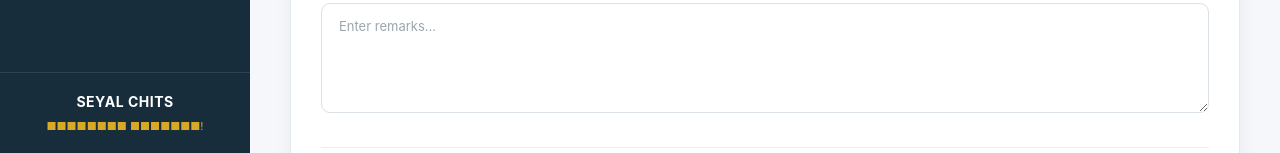
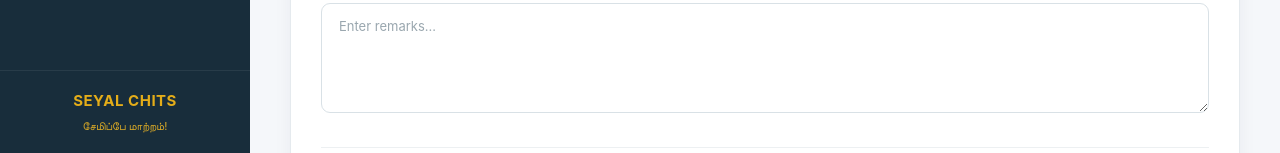
Before and after one commit to kishoreofficials24-prog/seyal-chits, a React (Create React App) app: page /payment in a window 1280 px wide. Shown: the part 647-800 px from the top of the page. Built offline with nearby package versions, Linux system fonts and the light colour scheme; no server answers.

Commit message:
Update reports payment procedure and settings

```diff
--- a/src/pages/CombinedReport.jsx
+++ b/src/pages/CombinedReport.jsx
@@ -561,7 +561,7 @@ function CombinedReport() {
 
         <div className="sidebar-footer">
           <strong>SEYAL CHITS</strong>
-          <span>■■■■■■■■ ■■■■■■■!</span>
+          <span> சேமிப்பே மாற்றம்!</span>
         </div>
 
       </aside>
--- a/src/pages/FutureChitReport.jsx
+++ b/src/pages/FutureChitReport.jsx
@@ -513,7 +513,7 @@ function FutureChitReport() {
 
         <div className="sidebar-footer">
           <strong>SEYAL CHITS</strong>
-          <span>■■■■■■■■ ■■■■■■■!</span>
+          <span> சேமிப்பே மாற்றம்!</span>
         </div>
 
       </aside>
--- a/src/pages/NormalChitReport.jsx
+++ b/src/pages/NormalChitReport.jsx
@@ -969,7 +969,7 @@ function NormalChitReport() {
           </strong>
 
           <span>
-                            !
+             சேமிப்பே மாற்றம்!
 
 
 
--- a/src/pages/Payment.css
+++ b/src/pages/Payment.css
@@ -148,29 +148,21 @@ body,
 
 .payment-wrapper .sidebar-footer {
   margin-top: auto;
-
   padding: 20px;
-
   display: flex;
   flex-direction: column;
-
   gap: 4px;
-
-  border-top: 1px solid rgba(255, 255, 255, 0.1);
+  color: #ffffff;
 }
 
 .payment-wrapper .sidebar-footer strong {
-  color: #ffffff;
-
-  font-size: 14px;
-
+  font-size: 15px;
   letter-spacing: 0.5px;
 }
 
 .payment-wrapper .sidebar-footer span {
+  font-size: 11px;
   color: #d8a927;
-
-  font-size: 11px;
 }
 
 /* =========================================================
--- a/src/pages/Payment.jsx
+++ b/src/pages/Payment.jsx
@@ -635,7 +635,7 @@ function Payment() {
           </strong>
 
           <span>
-            ■■■■■■■■ ■■■■■■■!
+            சேமிப்பே மாற்றம்!
           </span>
 
         </div>
--- a/src/pages/PaymentPlanReport.jsx
+++ b/src/pages/PaymentPlanReport.jsx
@@ -772,7 +772,7 @@ function PaymentPlanReport() {
           </strong>
 
           <span>
-            ■■■■■■■■ ■■■■■■■!
+             சேமிப்பே மாற்றம்!
           </span>
 
         </div>
--- a/src/pages/PaymentReport.jsx
+++ b/src/pages/PaymentReport.jsx
@@ -494,7 +494,7 @@ function PaymentReport() {
 
         <div className="sidebar-footer">
           <strong>SEYAL CHITS</strong>
-          <span>■■■■■■■■ ■■■■■■■!</span>
+          <span> சேமிப்பே மாற்றம்!</span>
         </div>
       </aside>
 
--- a/src/pages/Procedure.jsx
+++ b/src/pages/Procedure.jsx
@@ -668,7 +668,7 @@ function NewChit() {
         <div className="sidebar-footer">
           <strong>SEYAL CHITS</strong>
           <span>
-                            !
+             சேமிப்பே மாற்றம்!
           </span>
         </div>
 
--- a/src/pages/Reports.css
+++ b/src/pages/Reports.css
@@ -143,7 +143,7 @@
 
   gap: 4px;
 
-  color: #ffffff;
+  color: #f7f1f1;
 }
 
 .reports-home-page .sidebar-footer strong {
@@ -155,7 +155,7 @@
 .reports-home-page .sidebar-footer span {
   font-size: 11px;
 
-  color: #d8a927;
+  color: #edb320;
 }
 
 
--- a/src/pages/Settings.css
+++ b/src/pages/Settings.css
@@ -138,6 +138,10 @@
    SIDEBAR FOOTER
    ========================================================= */
 
+/* =========================================================
+   SIDEBAR FOOTER
+   ========================================================= */
+
 .settings-page .settings-sidebar-footer {
   margin-top: auto;
 
@@ -149,12 +153,16 @@
   gap: 4px;
 
   color: #ffffff;
+
+  text-align: center;
 }
 
 .settings-page .settings-sidebar-footer strong {
   font-size: 15px;
 
   letter-spacing: 0.5px;
+
+  color: #f7f4ed;
 }
 
 .settings-page .settings-sidebar-footer span {
@@ -162,8 +170,6 @@
 
   color: #d8a927;
 }
-
-
 /* =========================================================
    MAIN CONTENT
    ========================================================= */
--- a/src/pages/Settings.jsx
+++ b/src/pages/Settings.jsx
@@ -294,7 +294,7 @@ function Settings() {
 
         <div className="settings-sidebar-footer">
           <strong>SEYAL CHITS</strong>
-          <span>■■■■■■■■ ■■■■■■■!</span>
+          <span> சேமிப்பே மாற்றம்!</span>
         </div>
       </aside>
 
```
